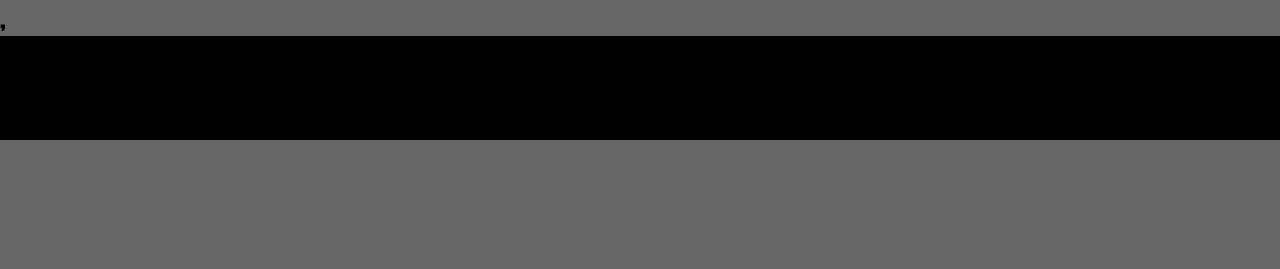
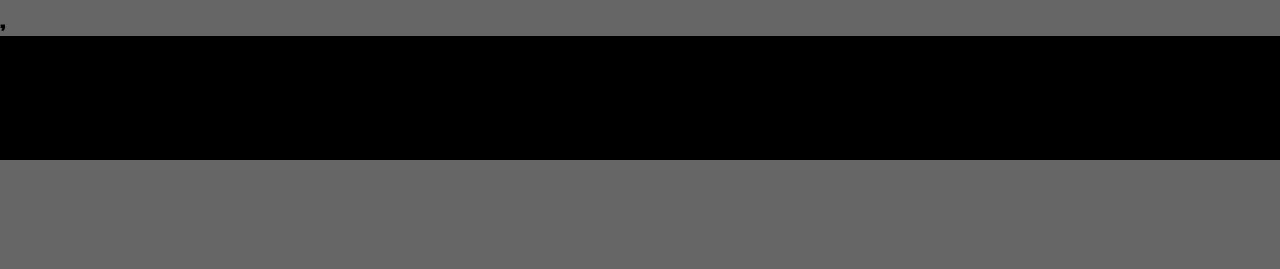
Before and after one commit to Amber-Core/devblog, a plain HTML site: page index.html in a window 1280 px wide. Drawn offline with Linux system fonts and the light colour scheme.

Commit message:
update style.css

```diff
--- a/style.css
+++ b/style.css
@@ -10,7 +10,7 @@ header{
   color:#ffffff;
   justify-content: space-between;
   align-items: center;
-  padding: 10px 10%;
+  padding: 20px 20%;
 }
 nav{
 
```
